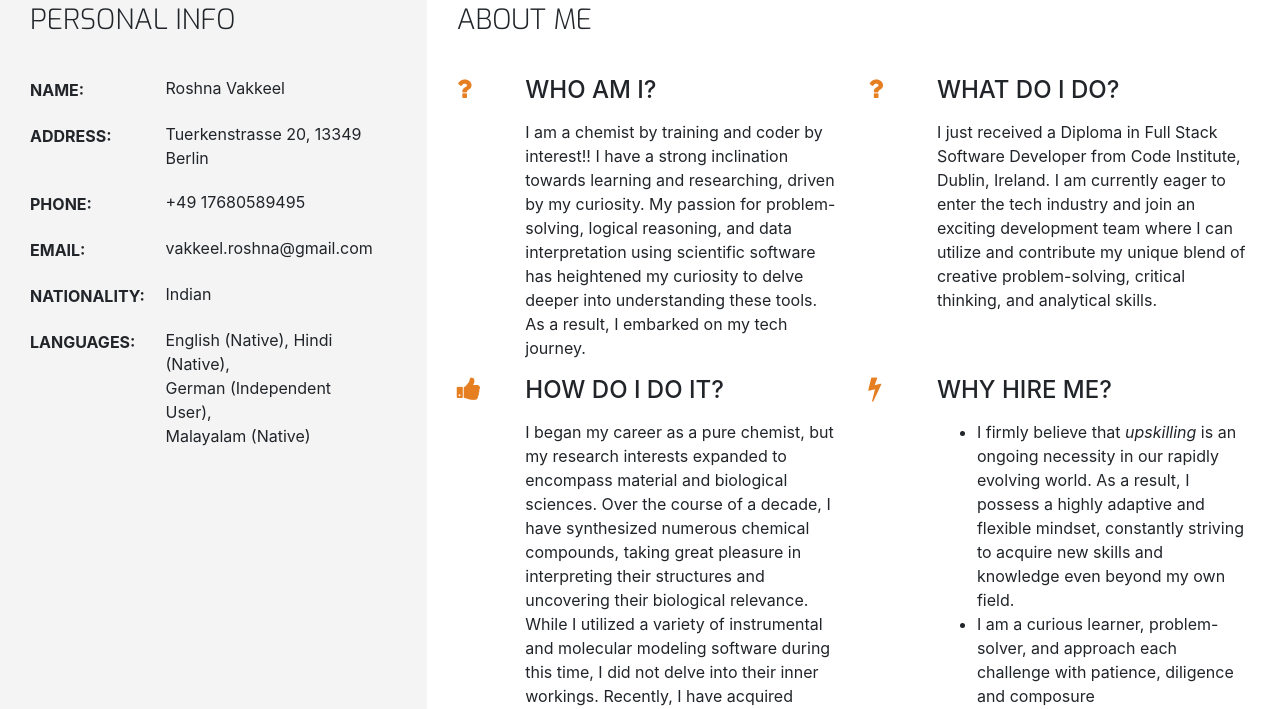
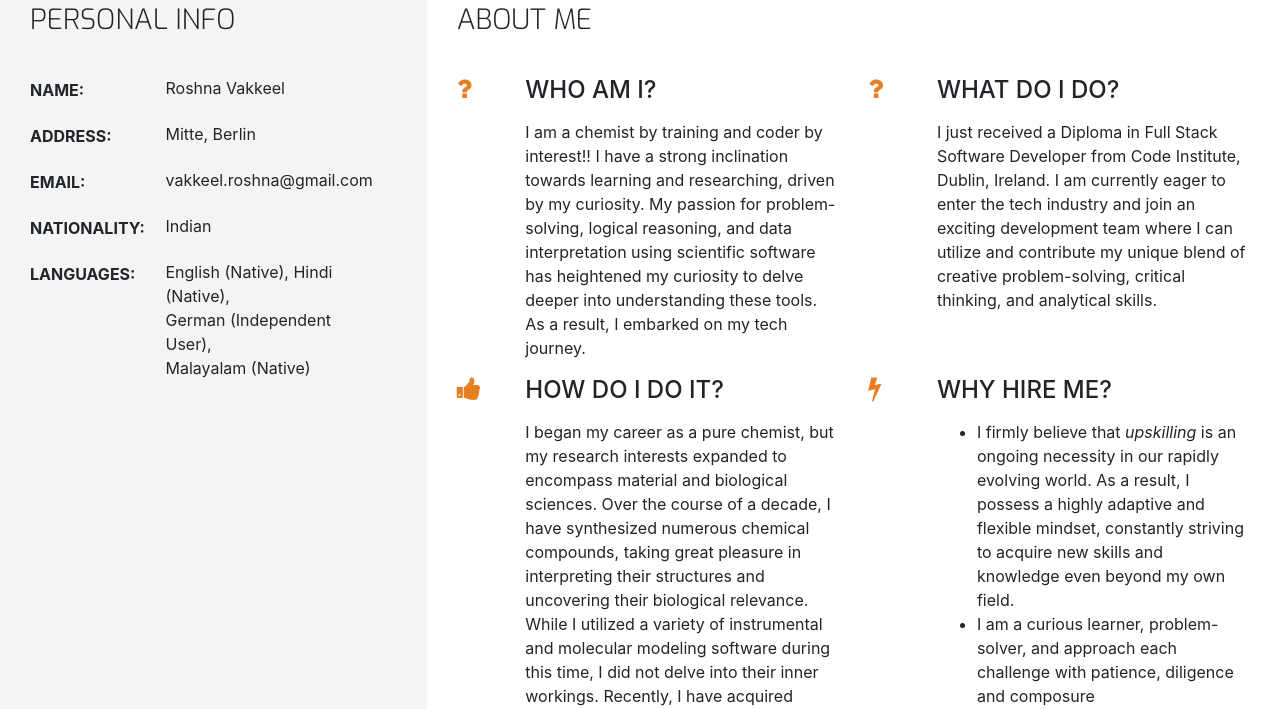
Before and after one commit to RoshnaVakkeel/Resume, a plain HTML site: page index.html in a window 1280 px wide. Shown: the part 391-1100 px from the top of the page. Drawn offline with nearby package versions, Linux system fonts and the light colour scheme.

Commit message:
Update Personal Info and CV

```diff
--- a/index.html
+++ b/index.html
@@ -73,11 +73,11 @@
                     </div>
                     <div class="value">
                         <p>
-                            Tuerkenstrasse 20, 13349 Berlin
+                            Mitte, Berlin
                         </p>
                     </div>
                 </div>
-                <div class="personal-info-item">
+                <!-- <div class="personal-info-item">
                     <div class="key">
                         <p class="uppercase">
                             Phone:
@@ -88,7 +88,7 @@
                             +49 17680589495
                         </p>
                     </div>
-                </div>
+                </div> -->
                 <div class="personal-info-item">
                     <div class="key">
                         <p class="uppercase">
```
Also changed, not shown: 1 other file.
